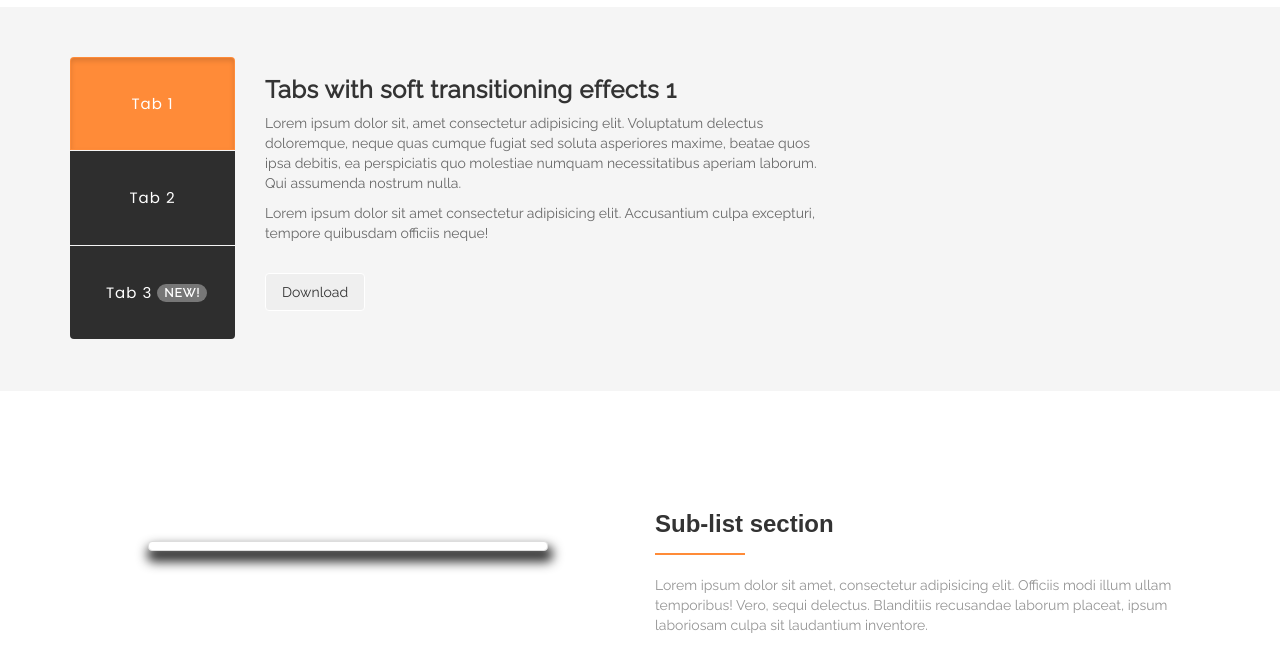
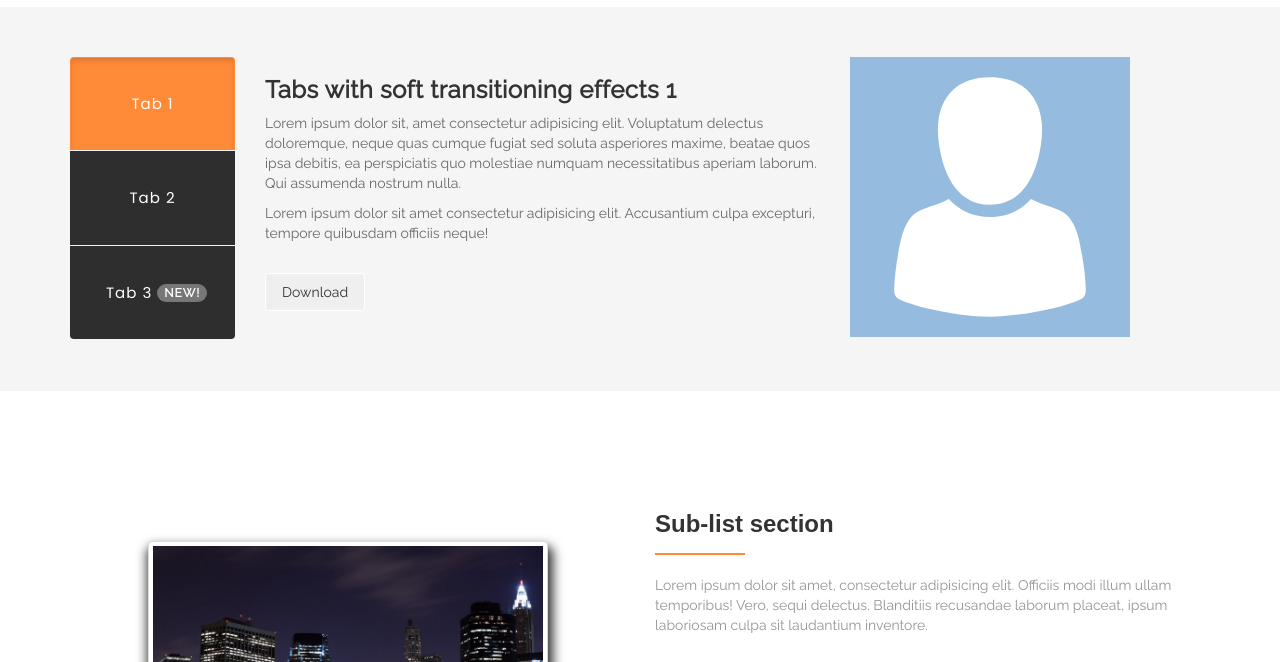
Before and after one commit to mario130/bootstrap-project, a plain HTML site: page index.html in a window 1280 px wide. Shown: the part 895-1557 px from the top of the page. Drawn offline with Linux system fonts and the light colour scheme; the site is published under a folder, as on GitHub Pages, so addresses that start at the root find nothing.

Commit message:
fix hrefs

```diff
--- a/css/style.css
+++ b/css/style.css
@@ -73,7 +73,7 @@ body{
 
 /* start header */
 .header{
-    background: url(/images/architecture_bay3.jpg) no-repeat;
+    background: url(../images/architecture_bay3.jpg) no-repeat;
     background-size: cover;
     position: relative;
     height: calc(100vh - 67px);
@@ -526,7 +526,7 @@ button.left-one{
 
 /* start stylish */
 .stylish{
-    background: url(/images/city.jpg) no-repeat top center;
+    background: url(../images/city.jpg) no-repeat top center;
     background-attachment: fixed;
     background-size: cover;
     position: relative;
--- a/index.html
+++ b/index.html
@@ -131,13 +131,13 @@
                 </div>
                 <div class="col-md-4 hidden-sm hidden-xs">
                     <div class="tab-img active" id="tab-1-img">
-                        <img src="/images/avatar-1577909.svg" alt="">
+                        <img src="images/avatar-1577909.svg" alt="">
                     </div>
                     <div class="tab-img" id="tab-2-img">
-                        <img src="/images/avatar-1577909.svg" alt="">
+                        <img src="images/avatar-1577909.svg" alt="">
                     </div>
                     <div class="tab-img" id="tab-3-img">
-                        <img src="/images/avatar-1577909.svg" alt="">
+                        <img src="images/avatar-1577909.svg" alt="">
                     </div>
 
                 </div>
@@ -151,7 +151,7 @@
         <div class="container">
             <div class="row">
                 <div class="col-md-6">
-                    <img class="thumbnail img-responsive center-block hidden-sm hidden-xs" src="/images/city.jpg" alt="">
+                    <img class="thumbnail img-responsive center-block hidden-sm hidden-xs" src="images/city.jpg" alt="">
                 </div>
                 <div class="col-md-6">
                     <div class="list-info">
@@ -190,7 +190,7 @@
                 </div>
             </div>
             <div class="col-md-6">
-                <img class="thumbnail img-responsive center-block" src="/images/Landscape_Photography_Tips.jpg" alt="">
+                <img class="thumbnail img-responsive center-block" src="images/Landscape_Photography_Tips.jpg" alt="">
             </div>
         </div>
     </div>
@@ -305,7 +305,7 @@
                 <p class="client-say">Lorem ipsum dolor sit amet consectetur adipisicing elit. Numquam minima cum quos facilis, laborum doloribus ullam!</p>
                 <div class="media">
                     <div class="media-left">
-                        <img class="media-object img-circle" src="/images/avatar-1577909.svg" alt="...">
+                        <img class="media-object img-circle" src="images/avatar-1577909.svg" alt="...">
                     </div>
                     <div class="media-body">
                         <h4 class="media-heading">Client 1</h4>
@@ -317,7 +317,7 @@
                 <p class="client-say">Lorem ipsum dolor sit amet consectetur adipisicing elit. Numquam minima cum quos facilis, laborum doloribus ullam!</p>
                 <div class="media">
                     <div class="media-left">
-                        <img class="media-object img-circle" src="/images/avatar-1577909.svg" alt="...">
+                        <img class="media-object img-circle" src="images/avatar-1577909.svg" alt="...">
                     </div>
                     <div class="media-body">
                         <h4 class="media-heading">Client 2</h4>
@@ -329,7 +329,7 @@
                 <p class="client-say">Lorem ipsum dolor sit amet consectetur adipisicing elit. Numquam minima cum quos facilis, laborum doloribus ullam!</p>
                 <div class="media">
                     <div class="media-left">
-                        <img class="media-object img-circle" src="/images/avatar-1577909.svg" alt="...">
+                        <img class="media-object img-circle" src="images/avatar-1577909.svg" alt="...">
                     </div>
                     <div class="media-body">
                         <h4 class="media-heading">Client 3</h4>
```
